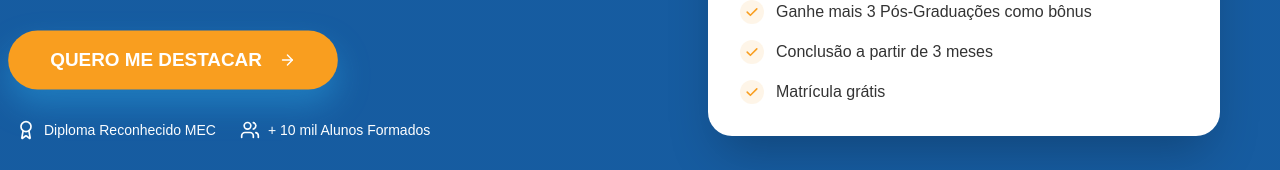
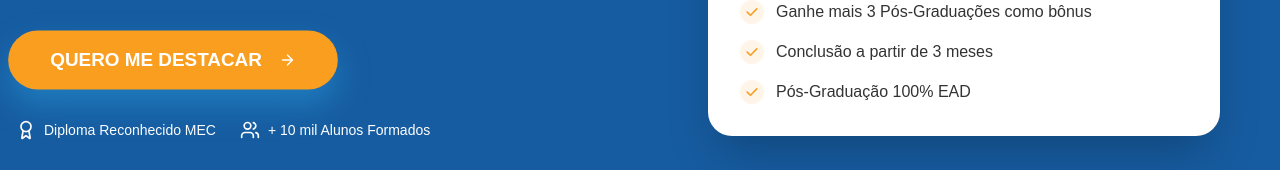
Before and after one commit to juanmkt-web/posgraduacaocursosuperior.com.br, a React app: page / in a window 1280 px wide. Shown: the part 384-554 px from the top of the page. Built offline with nearby package versions, Linux system fonts and the light colour scheme; the HTML template or start-up script is replaced by a standard one.

Commit message:
Code edited in Lovable Code Editor
Edited UI in Lovable

```diff
--- a/src/components/Hero.tsx
+++ b/src/components/Hero.tsx
@@ -116,7 +116,7 @@ const Hero = () => {
                       />
                     </svg>
                   </div>
-                  <span>Matrícula grátis</span>
+                  <span>Pós-Graduação 100% EAD</span>
                 </div>
               </div>
             </div>
```
